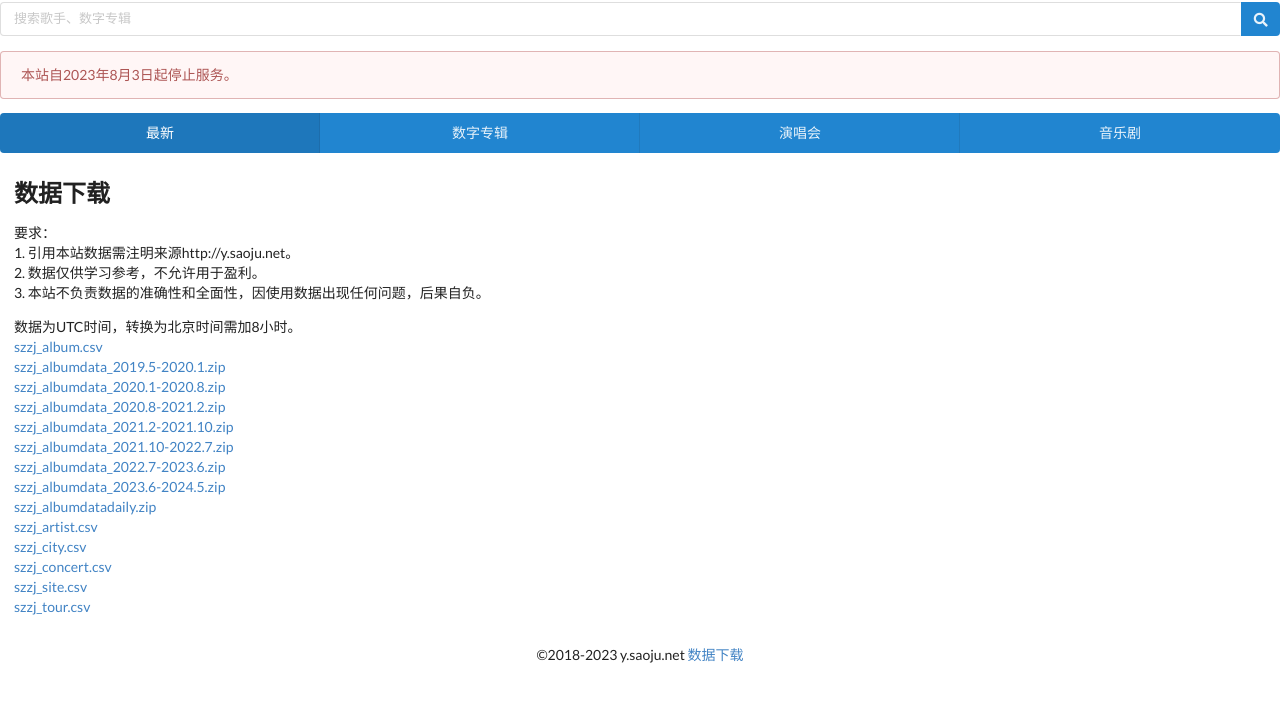
After one commit to suowei/yinyue, a Django app: template szzj/templates/szzj/download.html in a window 1280 px wide. The commit adds this page. Shown: the top 702 px of the page. Run offline with Django 3.2, Linux system fonts and the light colour scheme; the template is opened without the code that fills it, so the values that code supplies are empty.

Commit message:
增加数字专辑下载功能

```diff
--- a/szzj/templates/szzj/base.html
+++ b/szzj/templates/szzj/base.html
@@ -37,7 +37,7 @@
 {% block content %}{% endblock %}
 {% block footer %}{% endblock %}
 <div class="ui center aligned container">
-    <p>©2018-2023 y.saoju.net&nbsp;&nbsp;&nbsp;&nbsp;</p>
+    <p>©2018-2023 y.saoju.net <a href="{% url 'szzj:szzj.download' %}" target="_blank">数据下载</a></p>
 </div>
 </body>
 </html>
--- /dev/null
+++ b/szzj/templates/szzj/download.html
@@ -0,0 +1,38 @@
+{% extends "szzj/base.html" %}
+
+{% block title %}数据下载{% endblock %}
+
+{% block content %}
+<div class="ui blue inverted four item menu">
+  <a class="active item" href="/" target="_blank">最新</a>
+  <a class="item" href="/szzj" target="_blank">数字专辑</a>
+  <a class="item" href="/yanchanghui" target="_blank">演唱会</a>
+  <a class="item" href="/yyj" target="_blank">音乐剧</a>
+</div>
+<div class="ui basic segment">
+    <h2 class="ui header">数据下载</h2>
+    <p>
+        要求：
+        <br>1. 引用本站数据需注明来源http://y.saoju.net。
+        <br>2. 数据仅供学习参考，不允许用于盈利。
+        <br>3. 本站不负责数据的准确性和全面性，因使用数据出现任何问题，后果自负。
+    </p>
+    <p>
+        数据为UTC时间，转换为北京时间需加8小时。<br>
+        <a href="{% url 'szzj:szzj.download_file' 'szzj_album.csv' %}">szzj_album.csv</a>
+        <br><a href="{% url 'szzj:szzj.download_file' 'szzj_albumdata_2019.5-2020.1.zip' %}">szzj_albumdata_2019.5-2020.1.zip</a>
+        <br><a href="{% url 'szzj:szzj.download_file' 'szzj_albumdata_2020.1-2020.8.zip' %}">szzj_albumdata_2020.1-2020.8.zip</a>
+        <br><a href="{% url 'szzj:szzj.download_file' 'szzj_albumdata_2020.8-2021.2.zip' %}">szzj_albumdata_2020.8-2021.2.zip</a>
+        <br><a href="{% url 'szzj:szzj.download_file' 'szzj_albumdata_2021.2-2021.10.zip' %}">szzj_albumdata_2021.2-2021.10.zip</a>
+        <br><a href="{% url 'szzj:szzj.download_file' 'szzj_albumdata_2021.10-2022.7.zip' %}">szzj_albumdata_2021.10-2022.7.zip</a>
+        <br><a href="{% url 'szzj:szzj.download_file' 'szzj_albumdata_2022.7-2023.6.zip' %}">szzj_albumdata_2022.7-2023.6.zip</a>
+        <br><a href="{% url 'szzj:szzj.download_file' 'szzj_albumdata_2023.6-2024.5.zip' %}">szzj_albumdata_2023.6-2024.5.zip</a>
+        <br><a href="{% url 'szzj:szzj.download_file' 'szzj_albumdatadaily.zip' %}">szzj_albumdatadaily.zip</a>
+        <br><a href="{% url 'szzj:szzj.download_file' 'szzj_artist.csv' %}">szzj_artist.csv</a>
+        <br><a href="{% url 'szzj:szzj.download_file' 'szzj_city.csv' %}">szzj_city.csv</a>
+        <br><a href="{% url 'szzj:szzj.download_file' 'szzj_concert.csv' %}">szzj_concert.csv</a>
+        <br><a href="{% url 'szzj:szzj.download_file' 'szzj_site.csv' %}">szzj_site.csv</a>
+        <br><a href="{% url 'szzj:szzj.download_file' 'szzj_tour.csv' %}">szzj_tour.csv</a>
+    </p>
+</div>
+{% endblock %}
--- a/szzj/urls.py
+++ b/szzj/urls.py
@@ -27,4 +27,6 @@ urlpatterns = [
     path('yanchanghui/site/', views.SiteIndexView.as_view(), name='yanchanghui.site_index'),
     path('yanchanghui/site/<int:pk>/', views.SiteDetailView.as_view(), name='yanchanghui.site_detail'),
     # path('search/', views.search),
+    path('download/', TemplateView.as_view(template_name="szzj/download.html"), name='szzj.download'),
+    path('download/<str:file>', views.download_file, name='szzj.download_file'),
 ]
```
Also changed, not shown: szzj/views.py (+8 -0 lines).
